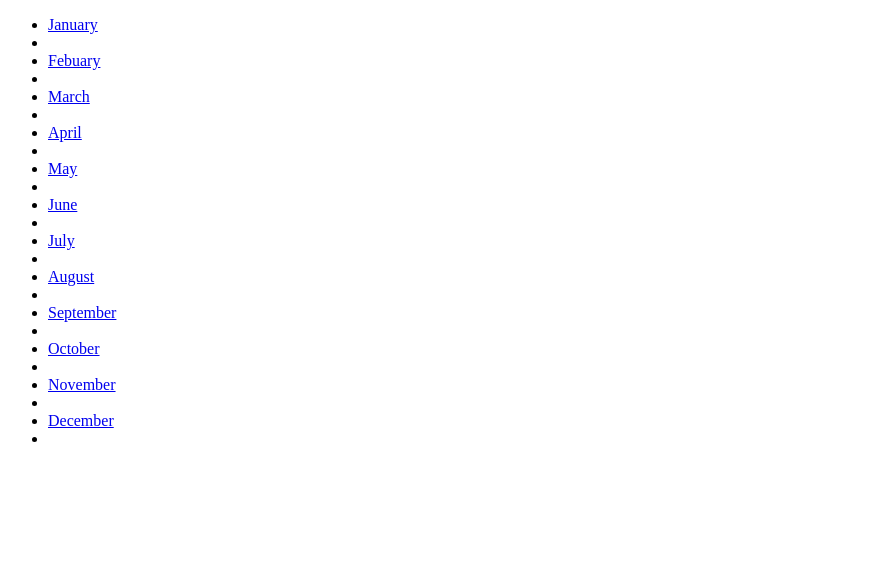
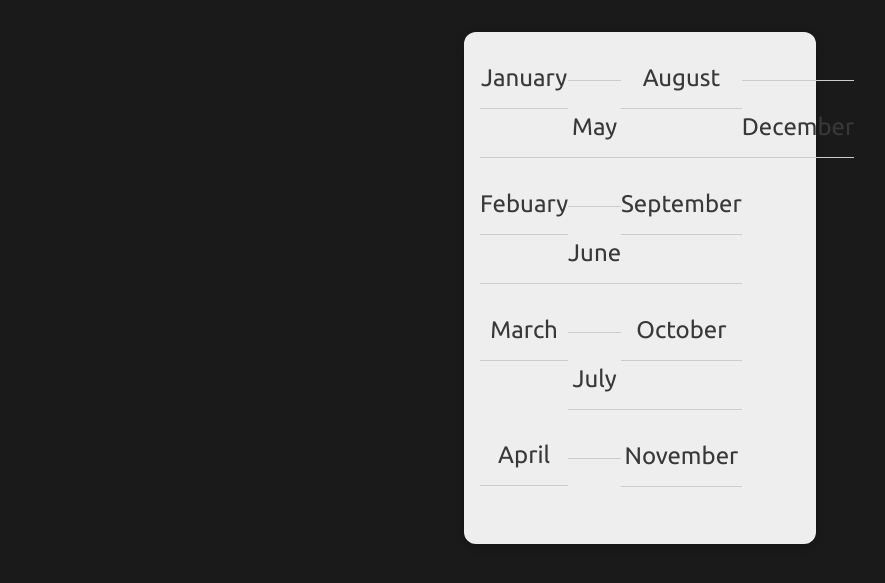
Before and after one commit to amba666/django-challenge-webapp, a Django app: page /challenges/ in a window 1280 px wide. Shown: the top 583 px of the page, without its empty margins (0-885 px from the left). Run offline with Django 4.2, Linux system fonts and the light colour scheme.

Commit message:
static files css

```diff
--- /dev/null
+++ b/challenges/static/challenges/challenges.css
@@ -0,0 +1,37 @@
+ul {
+    list-style: none;
+    margin: 2rem auto;
+    width: 90%;
+    max-width: 20rem;
+    box-shadow: 0 2px 8px rgba(0, 0, 0, 0.26);
+    padding: 1rem;
+    border-radius: 12px;
+    display: flex;
+    flex-direction: column;
+    flex-wrap: wrap;
+    height: 30rem;
+    background-color: #eeeeee;
+  }
+
+  li {
+    margin: 1rem 0;
+    text-align: center;
+    font-size: 1.5rem;
+    border-bottom: 1px solid #ccc;
+    padding-bottom: 1rem;
+  }
+
+  li:last-of-type,
+  li:nth-of-type(6) {
+    border-bottom: none;
+  }
+
+  li a {
+    text-decoration: none;
+    color: #383838;
+  }
+
+  li a:hover,
+  li a:active {
+    color: #7e0154;
+  }
--- a/challenges/templates/challenges/index.html
+++ b/challenges/templates/challenges/index.html
@@ -1,5 +1,10 @@
  {% extends "base.html" %}
 
+ {% load static  %}
+
+ {% block css_block %}
+    <link rel = "stylesheet" href="{% static "challenges/challenges.css" %}">
+ {% endblock css_block %}
 
     {% block page_title  %}
         All Challenges
--- a/challenges/views.py
+++ b/challenges/views.py
@@ -1,7 +1,7 @@
 from django.shortcuts import render
-from django.http import HttpResponse, HttpResponseNotFound , HttpResponseRedirect
+from django.http import  Http404,HttpResponse, HttpResponseNotFound , HttpResponseRedirect
 from django.urls import reverse
-from django.template.loader import render_to_string
+
 
 
 monthly_challenges={
@@ -33,8 +33,9 @@ def index(request):
 def monthly_challenge_by_number(request, month):
     months = list(monthly_challenges.keys())
 
+
     if month > len(months):
-        return HttpResponseNotFound("Invalid Month")
+          raise Http404()
 
     redirect_month = months[month -1]
     redirect_path = reverse("month-challenge", args=[redirect_month])
@@ -49,4 +50,4 @@ def monthly_challenge(request, month):
             "month_name": month.capitalize()
         })
     except:
-        return HttpResponseNotFound("THis month is not suported!!!!")
+          raise Http404()
--- a/monthly_challenges/settings.py
+++ b/monthly_challenges/settings.py
@@ -121,6 +121,10 @@ USE_TZ = True
 
 STATIC_URL = 'static/'
 
+STATICFILES_DIRS=[
+    BASE_DIR / "static"
+]
+
 # Default primary key field type
 # https://docs.djangoproject.com/en/4.2/ref/settings/#default-auto-field
 
--- /dev/null
+++ b/static/style.css
@@ -0,0 +1,12 @@
+@import url('https://fonts.googleapis.com/css2?family=Ubuntu:ital,wght@0,300;0,400;0,500;0,700;1,300;1,400;1,500;1,700&display=swap');
+
+
+html{
+    font-family:"Ubuntu", sans-serif;
+}
+
+
+body {
+    margin: 0;
+    background-color: #1a1a1a;
+  }
--- a/templates/base.html
+++ b/templates/base.html
@@ -1,9 +1,14 @@
+{% load static %}
+
 <!DOCTYPE html>
 <html lang="en">
 <head>
     <meta charset="UTF-8">
     <meta name="viewport" content="width=device-width, initial-scale=1.0">
     <title>{% block page_title %} {% endblock %}</title>
+    <link rel = "stylesheet" href="{% static "style.css" %}">
+
+    {% block css_block %}{% endblock css_block %}
 </head>
 <body>
  {% block content %} {% endblock %}
```
Also changed, not shown: templates/404.html (added, +12 -0 lines).
